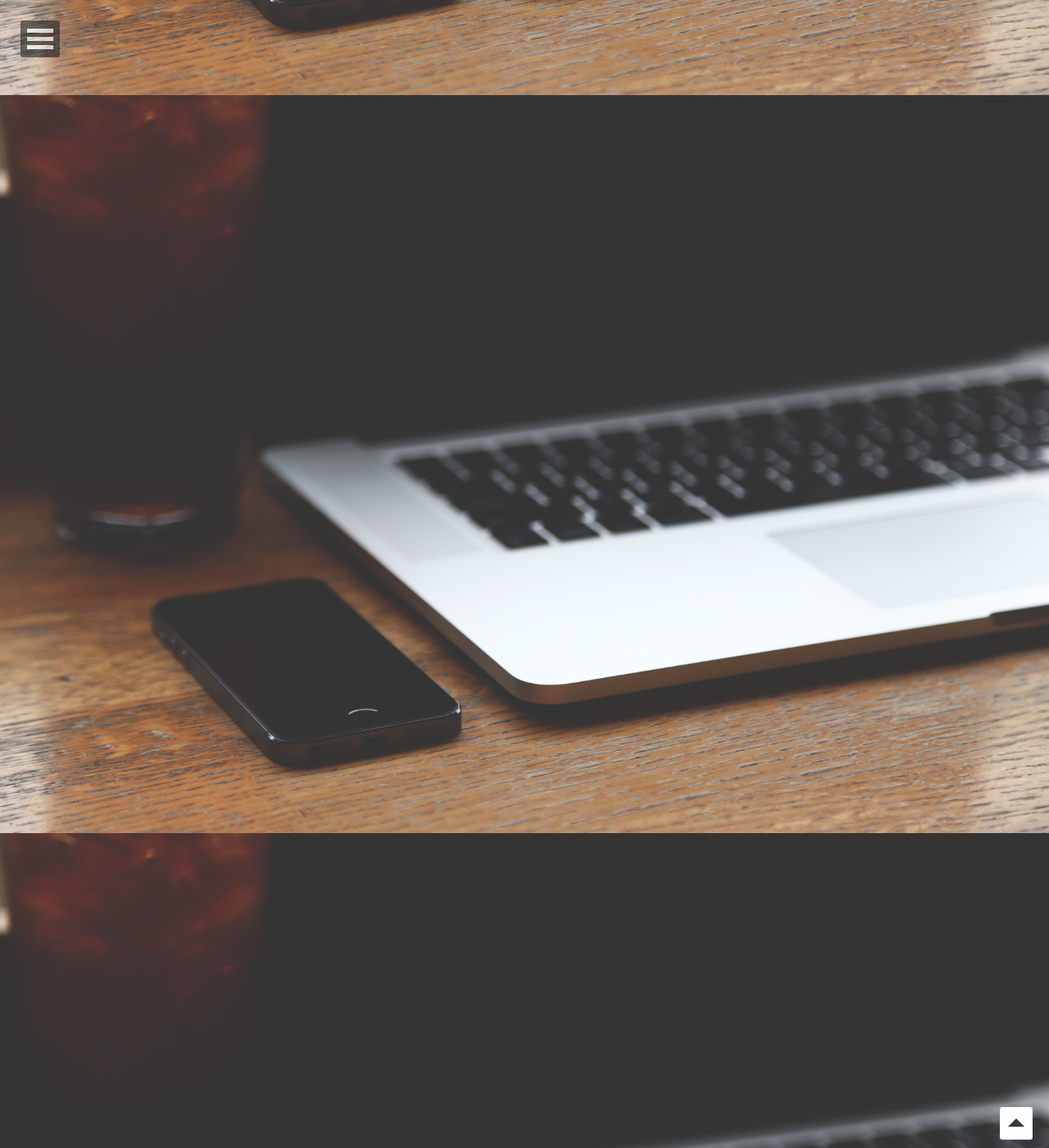
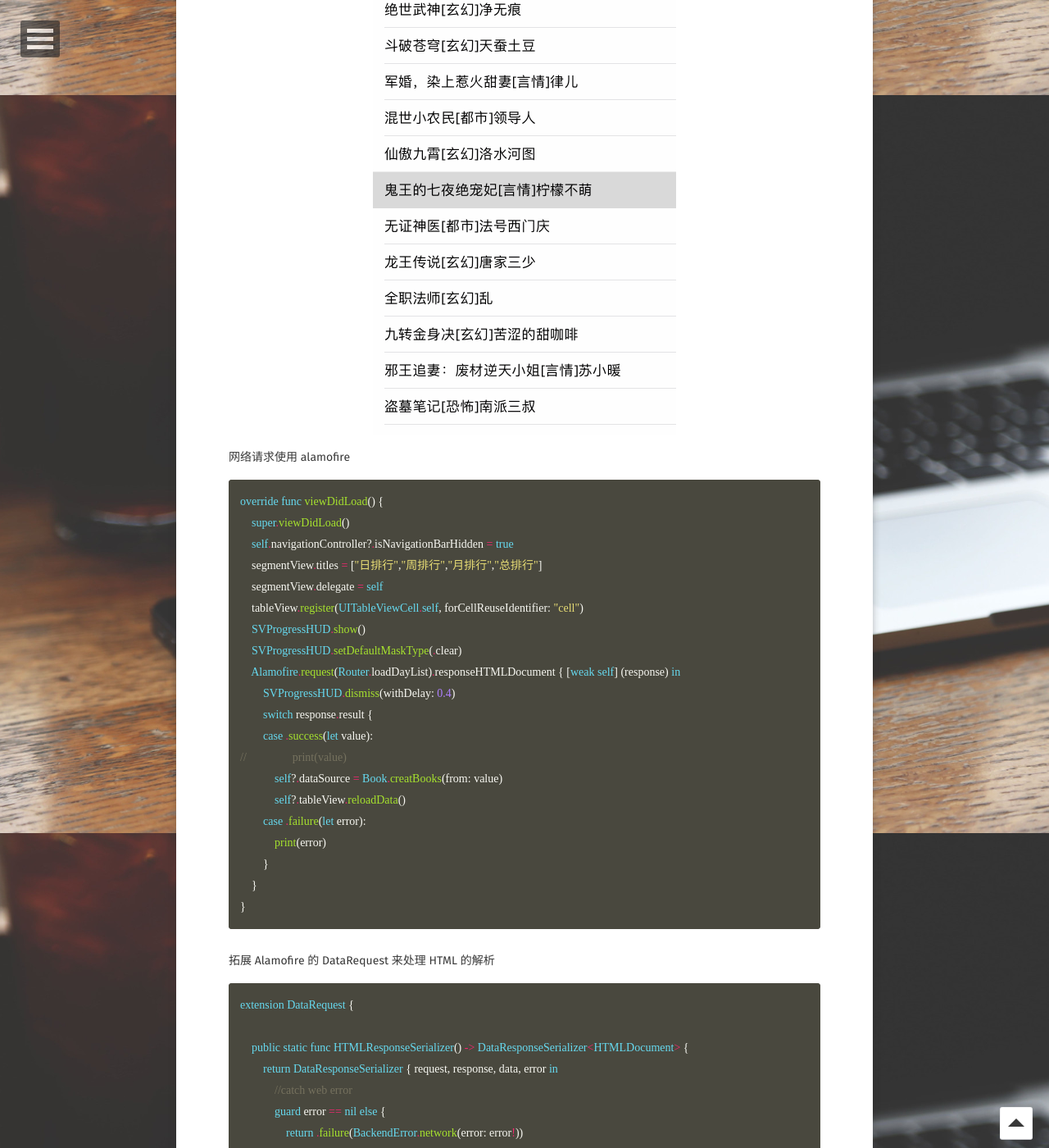
Before and after one commit to lyonsonline/blog, a Jekyll site: the page built from _posts/2017-04-06-ELReader.md, in a window 1280 px wide and 1400 px high, scrolled down 3484 px. Shown: the whole window at 82% size. Built offline with Jekyll 4.4.1, drawn with Linux system fonts in a browser that asks for light colours; some web fonts are replaced; comment, search, counter and statistics services are not loaded; some of the changed text lies outside the part shown.

Commit message:
edit ELReader

````diff
--- a/_posts/2017-04-06-ELReader.md
+++ b/_posts/2017-04-06-ELReader.md
@@ -101,3 +102,64 @@ extension NodeSet
 
 }
 ```
+### bookList
+解决了 model 开始做数据请求了
+获取排行榜的小说,并用 tableView 展示
+使用我上次做的 [ELSegmentView]({{site.url}}/_posts/2017-03-27-ELSegmentView.md) 来做排行榜的切换.
+![segmentView]({{site.url}}/assets/img/projects/ELReaderSegement.gif)
+
+网络请求使用 alamofire
+```swift
+override func viewDidLoad() {
+    super.viewDidLoad()
+    self.navigationController?.isNavigationBarHidden = true
+    segmentView.titles = ["日排行","周排行","月排行","总排行"]
+    segmentView.delegate = self
+    tableView.register(UITableViewCell.self, forCellReuseIdentifier: "cell")
+    SVProgressHUD.show()
+    SVProgressHUD.setDefaultMaskType(.clear)
+    Alamofire.request(Router.loadDayList).responseHTMLDocument { [weak self] (response) in
+        SVProgressHUD.dismiss(withDelay: 0.4)
+        switch response.result {
+        case .success(let value):
+//                print(value)
+            self?.dataSource = Book.creatBooks(from: value)
+            self?.tableView.reloadData()
+        case .failure(let error):
+            print(error)
+        }
+    }
+}
+```
+拓展 Alamofire 的 DataRequest 来处理 HTML 的解析
+```swift
+extension DataRequest {
+
+    public static func HTMLResponseSerializer() -> DataResponseSerializer<HTMLDocument> {
+        return DataResponseSerializer { request, response, data, error in
+            //catch web error
+            guard error == nil else {
+                return .failure(BackendError.network(error: error!))
+            }
+            //使用 alamofire 解决 data 的提取
+            let result = Request.serializeResponseData(response: response, data: data, error: nil)
+            guard case let .success(validData) = result else {
+                return .failure(BackendError.dataSerialization(error: result.error! as! AFError))
+            }
+            //使用 Fuzi 解析 html
+            do {
+                let html = try HTMLDocument(data: validData)
+                return .success(html)
+            } catch {
+                return .failure(BackendError.xmlSerialization(error: error))
+            }
+        }
+
+    }
+    //解析 HTML
+    @discardableResult
+    func responseHTMLDocument(queue: DispatchQueue? = nil, completionHandler: @escaping (DataResponse<HTMLDocument>) -> Void) -> Self {
+        return response(queue: queue, responseSerializer: DataRequest.HTMLResponseSerializer(), completionHandler: completionHandler)
+    }
+}
+```
````
Also changed, not shown: other parts of _posts/2017-04-06-ELReader.md (+1 -0 lines), assets/img/projects/ELReaderSegement.gif (added).
